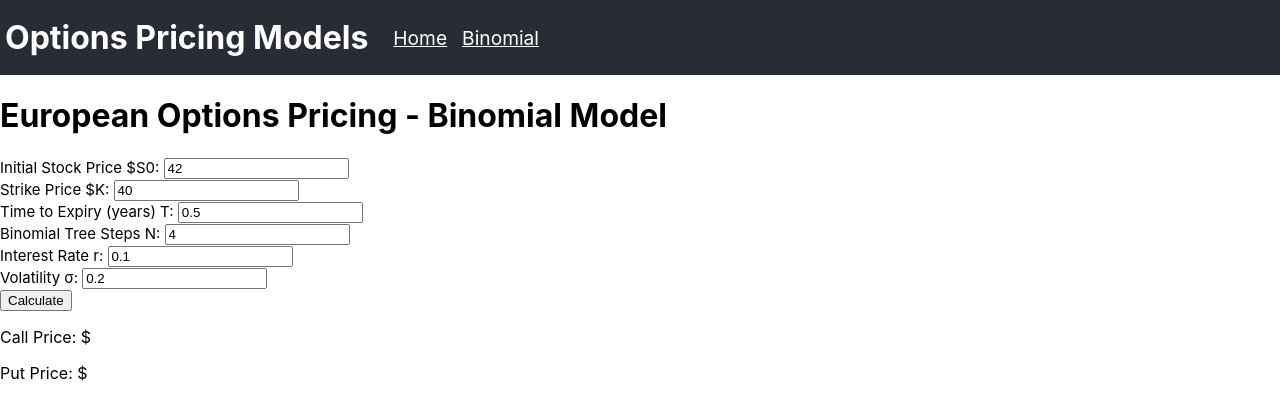
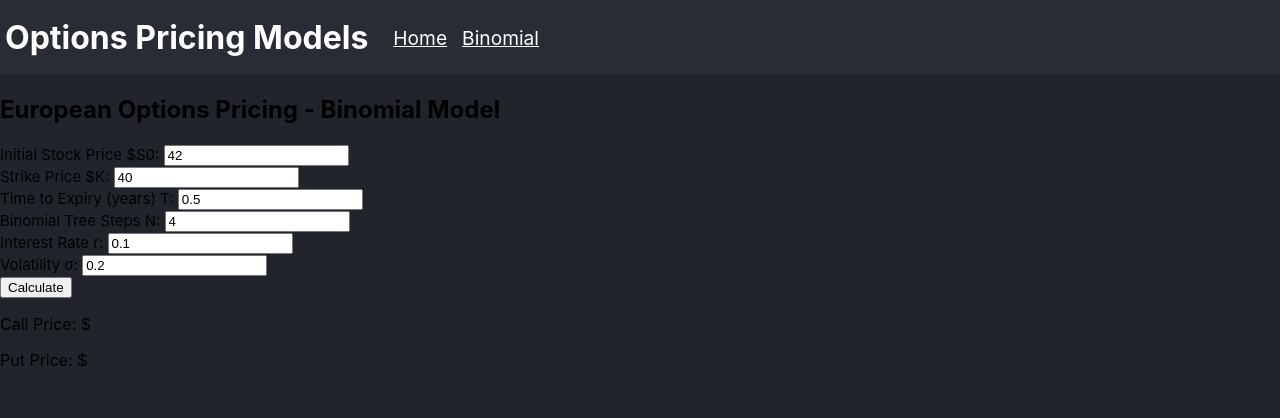
Before and after one commit to AnuragChaudhari7/optionsPricing, a React (Create React App) app in the folder frontend/: page /binomial in a window 1280 px wide. Shown: the top 418 px of the page. Built offline with nearby package versions, Linux system fonts and the light colour scheme.

Commit message:
adjusted dark background colors

```diff
--- /dev/null
+++ b/frontend/src/Binomial.css
@@ -0,0 +1,3 @@
+.Binomial{
+
+}
--- a/frontend/src/Binomial.jsx
+++ b/frontend/src/Binomial.jsx
@@ -1,5 +1,6 @@
 import React, { useState } from 'react';
 import axios from 'axios';
+import './Binomial.css'
 
 function Binomial() {
     const [inputs, setInputs] = useState({ S0: '42', K: '40', T: '0.5', N: '4', r: '0.1', sig: '0.2'}); //TODO: insert default values
@@ -49,8 +50,8 @@ function Binomial() {
     };
 
     return (
-        <div>
-            <h1>European Options Pricing - Binomial Model</h1>
+        <div className="Binomial">
+            <h2>European Options Pricing - Binomial Model</h2>
 
             <label htmlFor="S0" style={{ fontSize: '15px' }}>Initial Stock Price $S0: </label>
             <input
--- a/frontend/src/index.css
+++ b/frontend/src/index.css
@@ -5,6 +5,8 @@ body {
     sans-serif;
   -webkit-font-smoothing: antialiased;
   -moz-osx-font-smoothing: grayscale;
+  min-height: 100vh;
+  background-color: #21252b;
 }
 
 code {
```
Also changed, not shown: frontend/src/App.jsx (+0 -25 lines).
